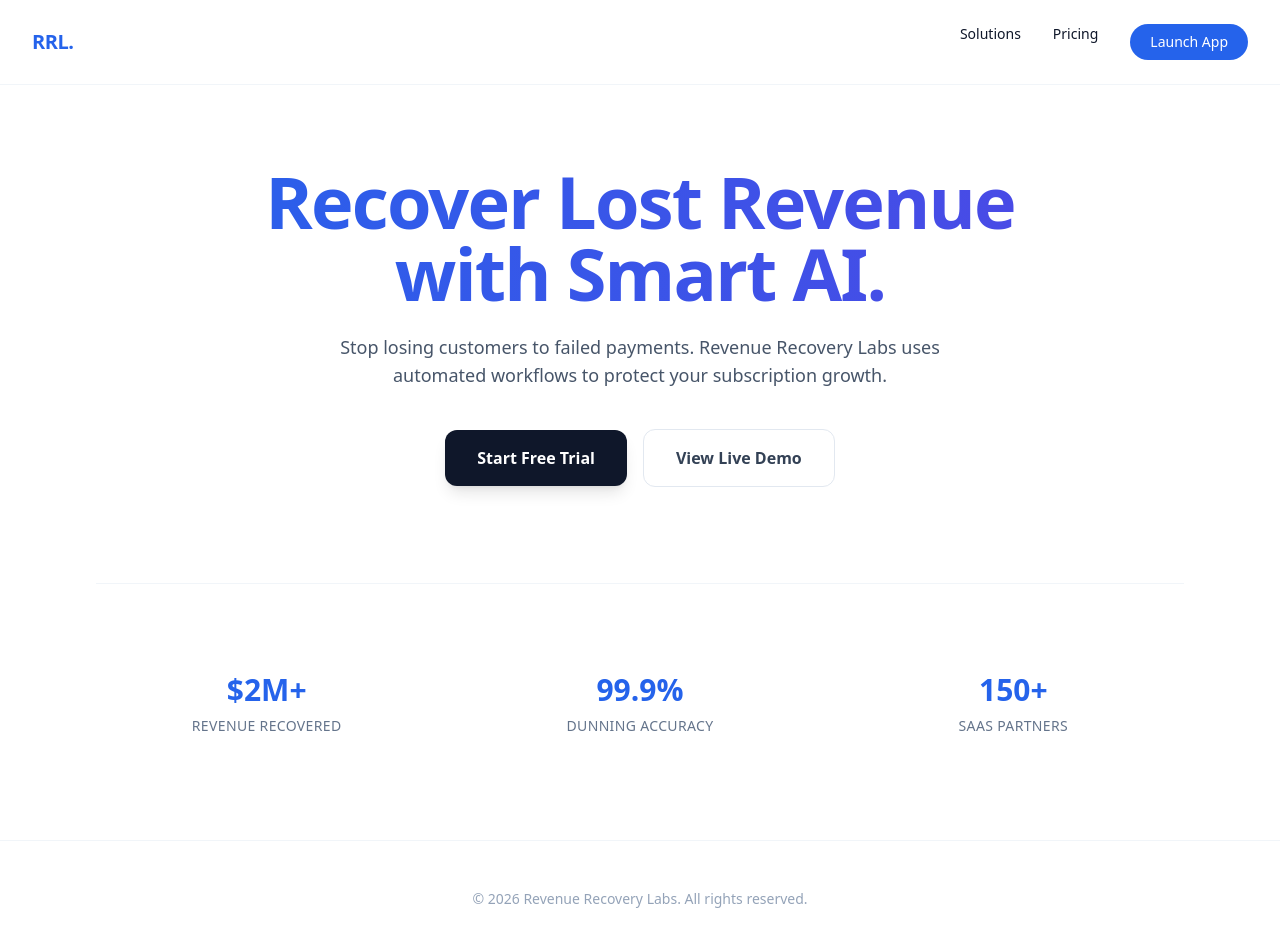
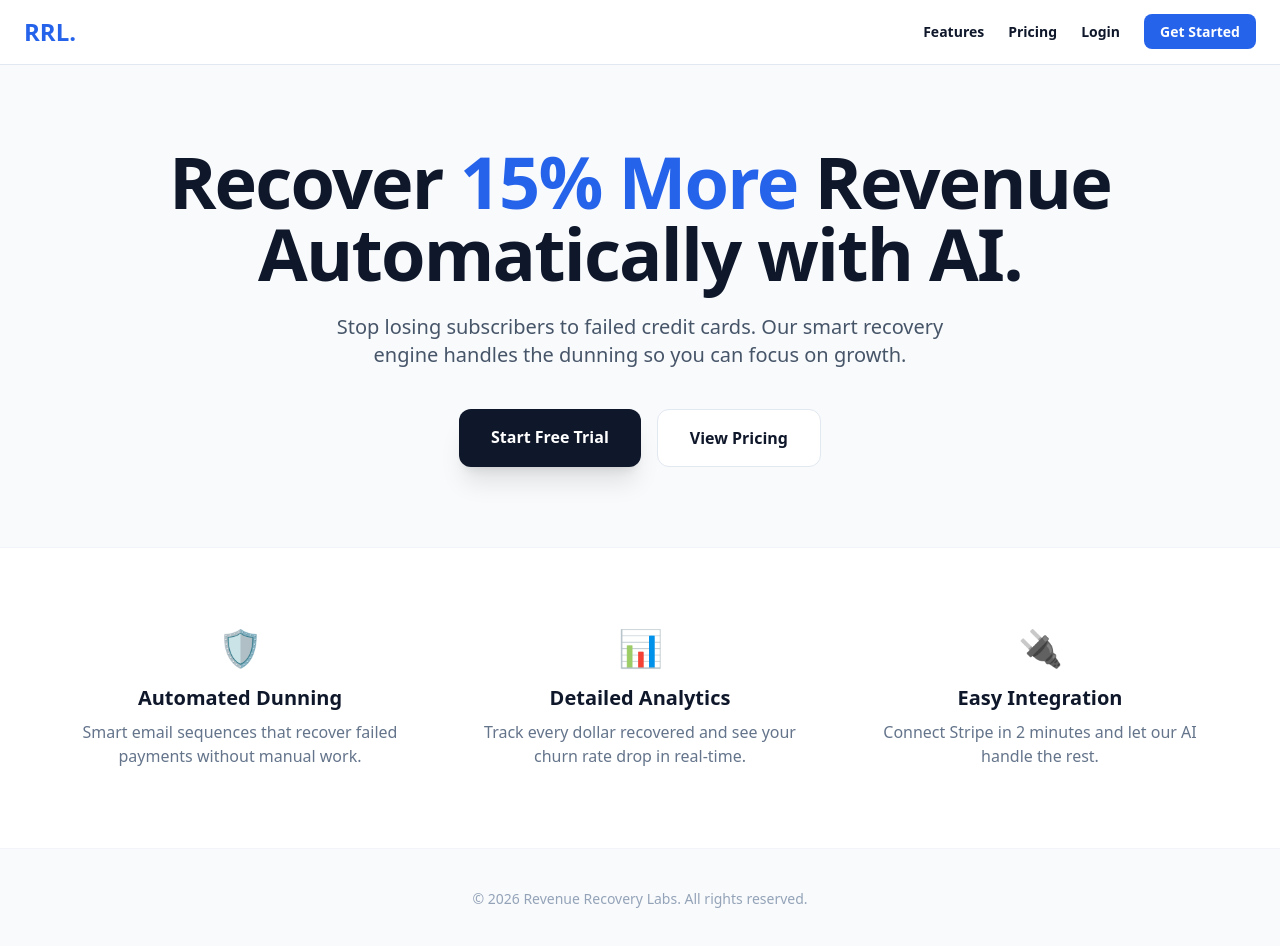
Before and after one commit to RevenueFlowLabs/RRL, a Next.js app: page / in a window 1280 px wide. Shown: the top 946 px of the page. Built offline with nearby package versions, Linux system fonts and the light colour scheme.

Commit message:
Feature: Full professional Landing Page and Login Page added

```diff
--- a/src/pages/index.tsx
+++ b/src/pages/index.tsx
@@ -1,59 +1,55 @@
 import Head from 'next/head'
+import Link from 'next/link'
 
 export default function Home() {
   return (
-    <div className="min-h-screen bg-white text-slate-900 font-sans">
-      <Head>
-        <title>Revenue Recovery Labs | Automate Your Growth</title>
-      </Head>
+    <div className="min-h-screen bg-slate-50 text-slate-900">
+      <Head><title>Revenue Recovery Labs | AI Dunning</title></Head>
 
-      {/* Navigation */}
-      <nav className="flex items-center justify-between px-8 py-6 border-b border-slate-100">
-        <div className="text-xl font-bold tracking-tight text-blue-600">RRL.</div>
-        <div className="hidden md:flex space-x-8 text-sm font-medium">
-          <a href="#" className="hover:text-blue-600 transition">Solutions</a>
-          <a href="#" className="hover:text-blue-600 transition">Pricing</a>
-          <a href="/dashboard" className="bg-blue-600 text-white px-5 py-2 rounded-full hover:bg-blue-700 transition">Launch App</a>
+      <nav className="flex items-center justify-between px-6 py-4 bg-white border-b border-slate-200 sticky top-0 z-50">
+        <div className="text-2xl font-bold text-blue-600">RRL.</div>
+        <div className="space-x-6 text-sm font-semibold hidden md:block">
+          <Link href="#features" className="hover:text-blue-600">Features</Link>
+          <Link href="#pricing" className="hover:text-blue-600">Pricing</Link>
+          <Link href="/login" className="hover:text-blue-600">Login</Link>
+          <Link href="/dashboard" className="bg-blue-600 text-white px-4 py-2 rounded-lg hover:bg-blue-700">Get Started</Link>
         </div>
       </nav>
 
-      {/* Hero Section */}
-      <main className="max-w-6xl mx-auto px-8 py-20 text-center">
-        <h1 className="text-5xl md:text-7xl font-extrabold tracking-tight mb-6 bg-clip-text text-transparent bg-gradient-to-r from-blue-600 to-indigo-600">
-          Recover Lost Revenue <br /> with Smart AI.
+      <section className="py-20 px-6 text-center max-w-5xl mx-auto">
+        <h1 className="text-5xl md:text-7xl font-black mb-6 tracking-tight text-slate-900">
+          Recover <span className="text-blue-600">15% More</span> Revenue <br/> Automatically with AI.
         </h1>
-        <p className="text-lg text-slate-600 max-w-2xl mx-auto mb-10">
-          Stop losing customers to failed payments. Revenue Recovery Labs uses automated workflows to protect your subscription growth.
+        <p className="text-xl text-slate-600 mb-10 max-w-2xl mx-auto">
+          Stop losing subscribers to failed credit cards. Our smart recovery engine handles the dunning so you can focus on growth.
         </p>
+        <div className="flex justify-center gap-4">
+          <Link href="/dashboard" className="bg-slate-900 text-white px-8 py-4 rounded-xl font-bold shadow-xl hover:scale-105 transition">Start Free Trial</Link>
+          <Link href="#pricing" className="bg-white border border-slate-200 px-8 py-4 rounded-xl font-bold hover:bg-slate-50">View Pricing</Link>
+        </div>
+      </section>
 
-        <div className="flex flex-col md:flex-row items-center justify-center gap-4">
-          <button className="w-full md:w-auto px-8 py-4 bg-slate-900 text-white rounded-xl font-semibold hover:bg-slate-800 transition shadow-lg">
-            Start Free Trial
-          </button>
-          <button className="w-full md:w-auto px-8 py-4 bg-white border border-slate-200 text-slate-700 rounded-xl font-semibold hover:bg-slate-50 transition">
-            View Live Demo
-          </button>
-        </div>
-
-        {/* Stats Section */}
-        <div className="grid grid-cols-1 md:grid-cols-3 gap-8 mt-24 border-t border-slate-100 pt-16">
-          <div className="p-6">
-            <div className="text-3xl font-bold text-blue-600 mb-2">$2M+</div>
-            <div className="text-slate-500 font-medium text-sm tracking-wide uppercase">Revenue Recovered</div>
+      <section id="features" className="py-20 bg-white border-y border-slate-100 px-6">
+        <div className="max-w-6xl mx-auto grid md:grid-cols-3 gap-12 text-center">
+          <div>
+            <div className="text-4xl mb-4">🛡️</div>
+            <h3 className="text-xl font-bold mb-2">Automated Dunning</h3>
+            <p className="text-slate-500">Smart email sequences that recover failed payments without manual work.</p>
           </div>
-          <div className="p-6">
-            <div className="text-3xl font-bold text-blue-600 mb-2">99.9%</div>
-            <div className="text-slate-500 font-medium text-sm tracking-wide uppercase">Dunning Accuracy</div>
+          <div>
+            <div className="text-4xl mb-4">📊</div>
+            <h3 className="text-xl font-bold mb-2">Detailed Analytics</h3>
+            <p className="text-slate-500">Track every dollar recovered and see your churn rate drop in real-time.</p>
           </div>
-          <div className="p-6">
-            <div className="text-3xl font-bold text-blue-600 mb-2">150+</div>
-            <div className="text-slate-500 font-medium text-sm tracking-wide uppercase">SaaS Partners</div>
+          <div>
+            <div className="text-4xl mb-4">🔌</div>
+            <h3 className="text-xl font-bold mb-2">Easy Integration</h3>
+            <p className="text-slate-500">Connect Stripe in 2 minutes and let our AI handle the rest.</p>
           </div>
         </div>
-      </main>
+      </section>
 
-      {/* Footer */}
-      <footer className="py-12 border-t border-slate-100 text-center text-slate-400 text-sm">
+      <footer className="py-10 text-center text-slate-400 text-sm">
         © 2026 Revenue Recovery Labs. All rights reserved.
       </footer>
     </div>
--- /dev/null
+++ b/src/pages/login.tsx
@@ -0,0 +1,11 @@
+export default function Login() {
+  return (
+    <div className="min-h-screen flex items-center justify-center bg-slate-50 font-sans">
+      <div className="bg-white p-10 rounded-2xl shadow-xl w-full max-w-md border border-slate-100">
+        <h2 className="text-3xl font-bold mb-6 text-center">Welcome Back</h2>
+        <button className="w-full bg-blue-600 text-white py-3 rounded-xl font-bold hover:bg-blue-700 transition mb-4">Login with Google</button>
+        <p className="text-center text-slate-500 text-sm italic">Connect your account to access the dashboard.</p>
+      </div>
+    </div>
+  )
+}
```
